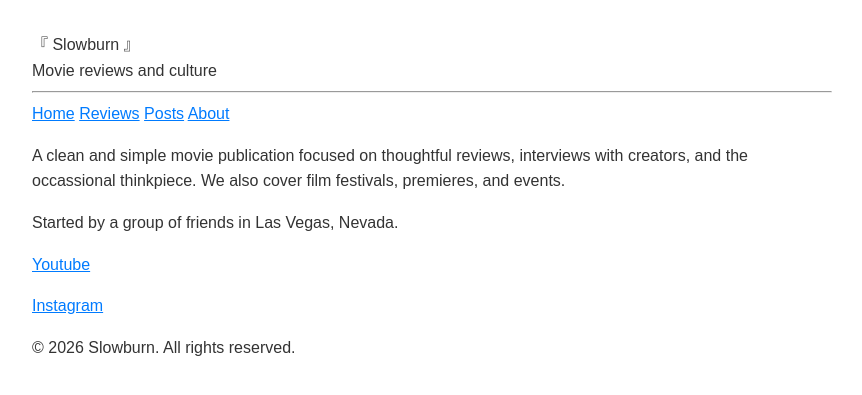
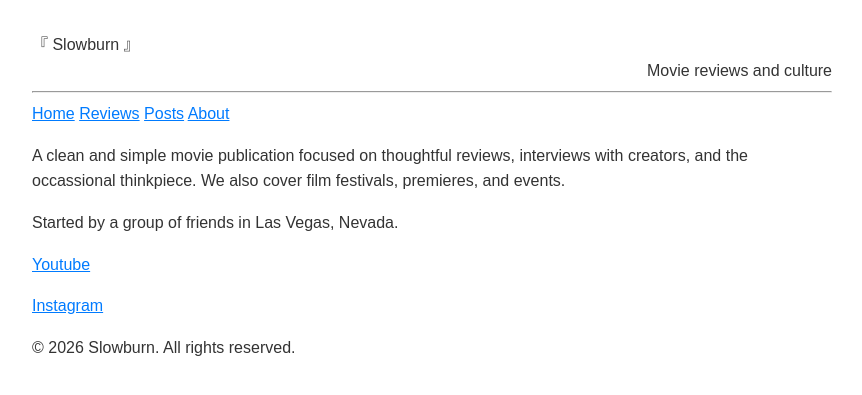
Before and after one commit to Slowburn-Movies/slowburn-movies.github.io, a Jekyll site: the page built from about.md, in a window 1280 px wide. Shown: the top 395 px of the page, without its empty margins (208-1070 px from the left). Built offline with Jekyll 4.4.1, drawn with Linux system fonts in a browser that asks for light colours.

Commit message:
Update default.html

```diff
--- a/_layouts/default.html
+++ b/_layouts/default.html
@@ -13,7 +13,7 @@
 <body>
   <header class="site-header">
     <div class="wrapper">
-      『 {{ site.title }} 』<br> {{ site.description }} <hr>
+      <div>『 {{ site.title }} 』</div><div style="text-align:right;">{{ site.description }}</div><hr>
       <nav class="site-nav">
         <a href="{{ '/' | relative_url }}">Home</a>
         <a href="{{ '/reviews/' | relative_url }}">Reviews</a>
```
